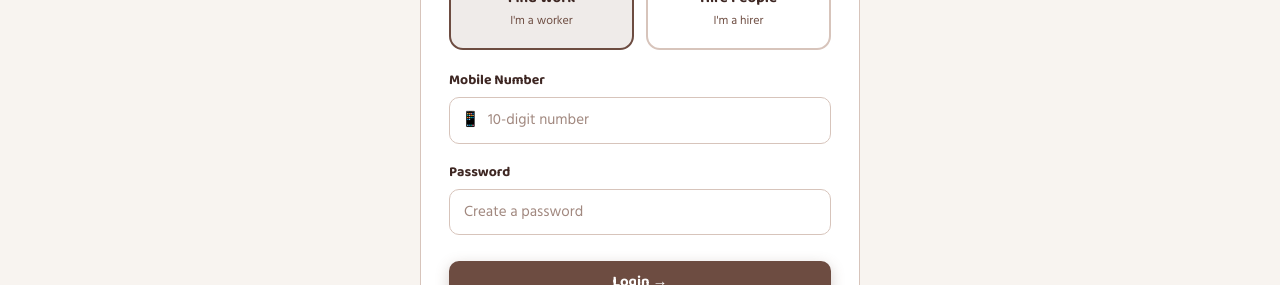
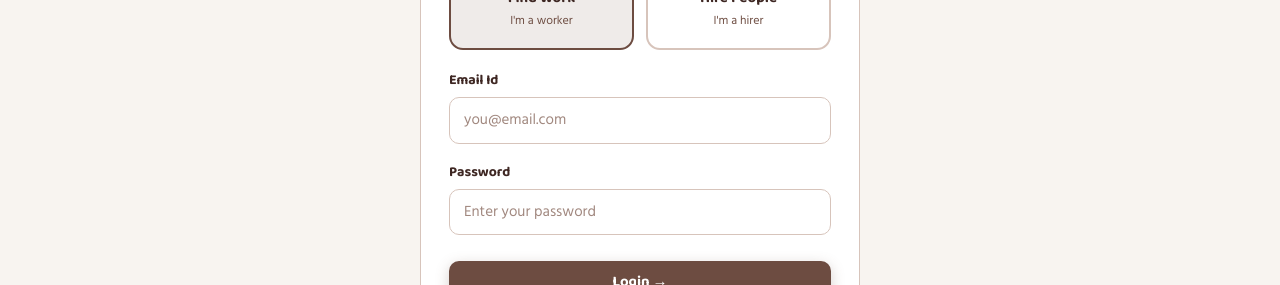
Before and after one commit to pranjal-kourav/rozgarSetu-Client, a React (Vite) app: page / in a window 1280 px wide. Both pictures are taken after a click on the button "Login". Shown: the part 400-685 px from the top of the page. Built offline with nearby package versions, Linux system fonts and the light colour scheme.

Commit message:
added user signup

```diff
--- a/src/components/Auth.jsx
+++ b/src/components/Auth.jsx
@@ -3,7 +3,8 @@ import {T} from "../data/theme.js";
 import { useApp } from "../context/AppContext.jsx";
 
 const Auth = () => {
-    const { nav, login, authMode, setAuthMode, toast } = useApp();
+    const { toast } = useApp();
+    const { nav, login, authMode, setAuthMode } = useApp();
     const [role, setRole] = useState("seeker");
     const [step, setStep] = useState(1);
     const [f, setF] = useState({ name: "", phone: "", email: "", password: "", aadhar: "" });
@@ -57,9 +58,9 @@ const Auth = () => {
                     {(step === 2 || isLogin) && (
                         <div className="fi">
                             {!isLogin && <div className="fg"><label className="fl">Full Name</label><input className="fi2" placeholder="e.g. Ramesh Kumar" value={f.name} onChange={e => setF({ ...f, name: e.target.value })} /></div>}
-                            <div className="fg"><label className="fl">Mobile Number</label><div className="iw"><span className="ico">📱</span><input className="fi2" placeholder="10-digit number" value={f.phone} onChange={e => setF({ ...f, phone: e.target.value })} maxLength={10} /></div></div>
-                            {!isLogin && <div className="fg"><label className="fl">Email (Optional)</label><input className="fi2" type="email" placeholder="you@email.com" value={f.email} onChange={e => setF({ ...f, email: e.target.value })} /></div>}
-                            <div className="fg"><label className="fl">Password</label><input className="fi2" type="password" placeholder="Create a password" value={f.password} onChange={e => setF({ ...f, password: e.target.value })} /></div>
+                            <div className="fg"><label className="fl">Email Id</label><input className="fi2" type="email" placeholder="you@email.com" value={f.email} onChange={e => setF({ ...f, email: e.target.value })} /></div>
+                            {!isLogin && <div className="fg"><label className="fl">Email</label><input className="fi2" type="email" placeholder="you@email.com" value={f.email} onChange={e => setF({ ...f, email: e.target.value })} /></div>}
+                            <div className="fg"><label className="fl">Password</label><input className="fi2" type="password" placeholder="Enter your password" value={f.password} onChange={e => setF({ ...f, password: e.target.value })} /></div>
                         </div>
                     )}
                     {step === 3 && !isLogin && (
@@ -69,7 +70,6 @@ const Auth = () => {
                                 <div><div className="df" style={{ fontWeight: 700, fontSize: 14 }}>Aadhar Verification</div><div style={{ fontSize: 13, color: T.inkM, marginTop: 3 }}>Used only for identity. Encrypted &amp; never shared.</div></div>
                             </div>
                             <div className="fg"><label className="fl">Aadhar Number</label><input className="fi2" placeholder="XXXX XXXX XXXX" value={f.aadhar} onChange={e => setF({ ...f, aadhar: e.target.value.replace(/\D/g, "").slice(0, 12) })} style={{ letterSpacing: 2 }} /></div>
-                            <div className="fg"><label className="fl">OTP (Demo)</label><input className="fi2" placeholder="Any 6 digits" maxLength={6} /></div>
                         </div>
                     )}
                     <button className="btn bp" style={{ width: "100%", marginTop: 8 }} onClick={next}>
--- a/src/components/Landing.jsx
+++ b/src/components/Landing.jsx
@@ -9,7 +9,7 @@ const Landing = () => {
         <div>
             {/* HERO */}
             <section className="hero">
-                <div style={{ maxWidth: 960, margin: "0 auto", width: "100%" }} className="fi">
+                <div style={{ maxWidth: 960, margin: "0 auto", width: "100%", padding: 50 }} className="fi">
                     <div style={{ display: "inline-flex", alignItems: "center", gap: 8, background: T.saffronL, border: `1px solid ${T.saffron}44`, borderRadius: 50, padding: "5px 14px", marginBottom: 24 }}>
                         <span>🇮🇳</span>
                         <span className="df" style={{ fontWeight: 700, fontSize: 13, color: T.saffronD }}>Made for Bharat's Mid-Urban Workers</span>
--- a/src/context/AppContext.jsx
+++ b/src/context/AppContext.jsx
@@ -16,6 +16,7 @@ export const AppProvider = ({ children }) => {
 
   const [authMode, setAuthMode] = useState("login");
   const [notif, setNotif] = useState(null);
+  const [applied, setApplied] = useState([]);
 
   const nav = (p) => {
     setPage(p);
@@ -44,9 +45,9 @@ export const AppProvider = ({ children }) => {
         jobs, gigs, applicants,
         authMode, setAuthMode,
         notif
-      }}
-    >
+      }}>
       {children}
     </Ctx.Provider>
   );
+
 };
```
